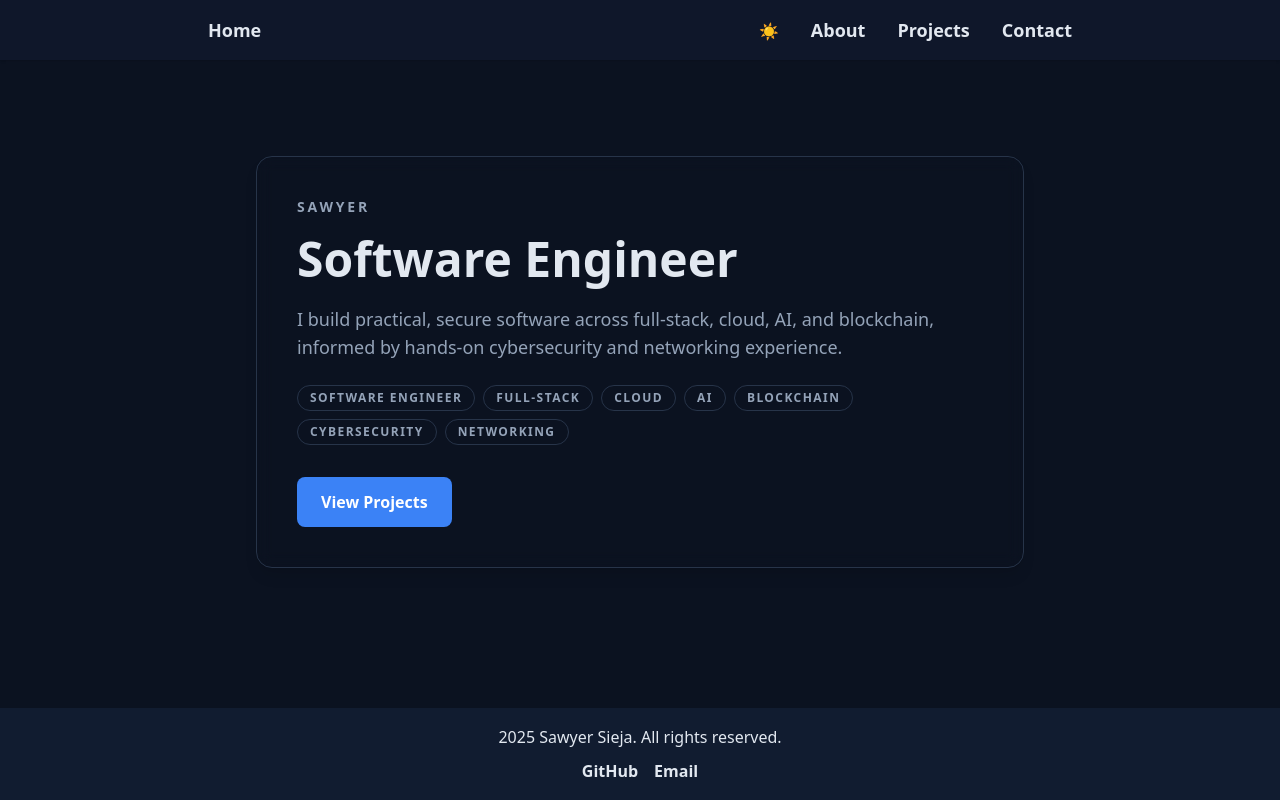
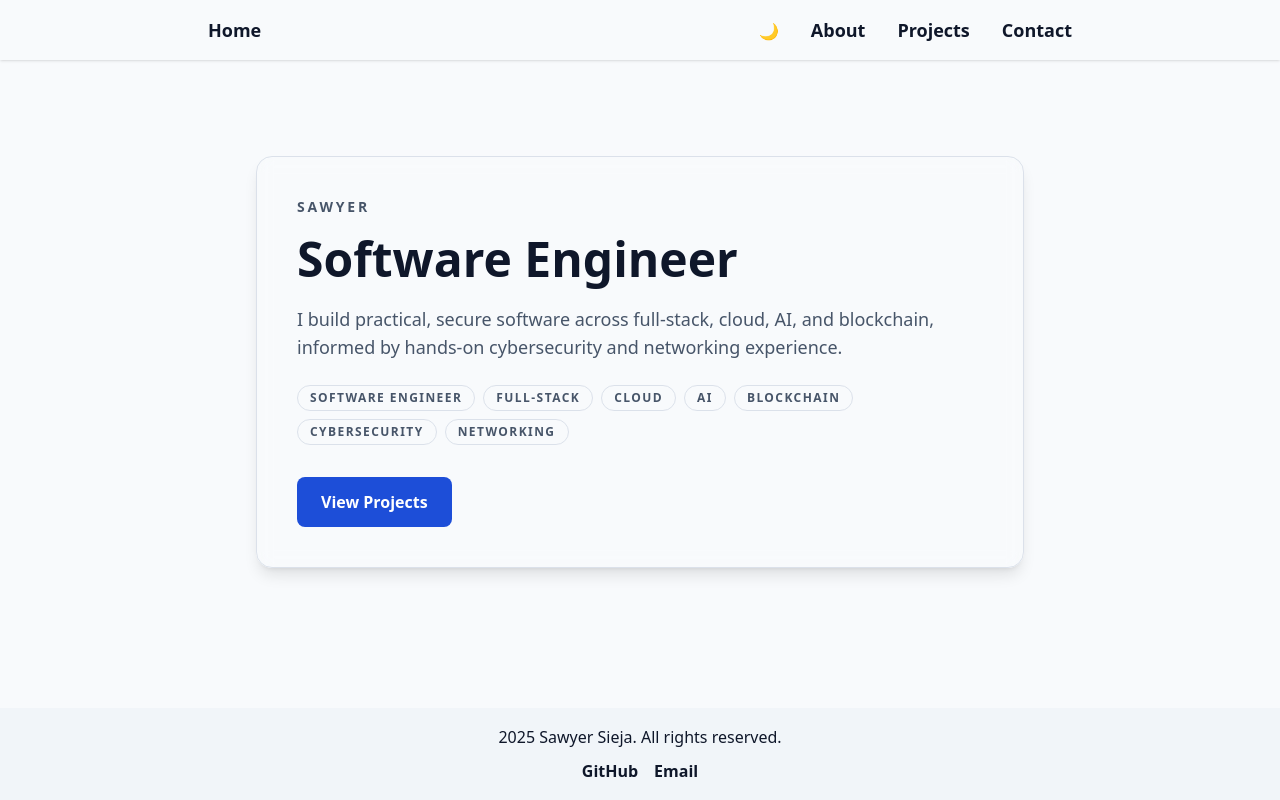
Before and after one commit to sawyersieja/kikko, a Next.js app: page / in a window 1280 px wide. Built offline with nearby package versions, Linux system fonts and the light colour scheme.

Commit message:
Fix theme toggle by stabilizing html theme class handling

```diff
--- a/src/app/components/ThemeToggle.tsx
+++ b/src/app/components/ThemeToggle.tsx
@@ -9,12 +9,13 @@ const ThemeToggle = () => {
 
     useEffect(() => {
 
+        const root = document.documentElement;
         const savedTheme = Cookies.get("theme");
-        const prefersDark = !savedTheme || savedTheme === "dark";
+        const prefersDark = savedTheme ? savedTheme === "dark" : root.classList.contains("dark");
 
         setIsDark(prefersDark);
-        document.documentElement.classList.remove("dark", "light");
-        document.documentElement.classList.add(prefersDark ? "dark" : "light");
+        root.classList.remove("dark", "light");
+        root.classList.add(prefersDark ? "dark" : "light");
     }, []);
 
     const toggleTheme = () => {
@@ -22,8 +23,9 @@ const ThemeToggle = () => {
         setIsDark(!isDark);
         Cookies.set("theme", newTheme, { expires: 365 });
 
-        document.documentElement.classList.remove("dark", "light");
-        document.documentElement.classList.add(newTheme);
+        const root = document.documentElement;
+        root.classList.remove("dark", "light");
+        root.classList.add(newTheme);
     }
 
     return (
--- a/src/app/layout.tsx
+++ b/src/app/layout.tsx
@@ -24,7 +24,7 @@ export default function RootLayout({
   children: React.ReactNode;
 }>) {
   return (
-    <html lang="en-US" className="dark" suppressHydrationWarning>
+    <html lang="en-US" suppressHydrationWarning>
       <head>
         <script
           dangerouslySetInnerHTML={{
@@ -35,9 +35,8 @@ export default function RootLayout({
                     .split('; ')
                     .find(row => row.startsWith('theme='))
                     ?.split('=')[1];
-                  if (!theme || theme === 'dark') {
-                    document.documentElement.classList.add('dark');
-                  }
+                  document.documentElement.classList.remove('dark', 'light');
+                  document.documentElement.classList.add(!theme || theme === 'dark' ? 'dark' : 'light');
                 } catch (e) {}
               })();
             `,
```
